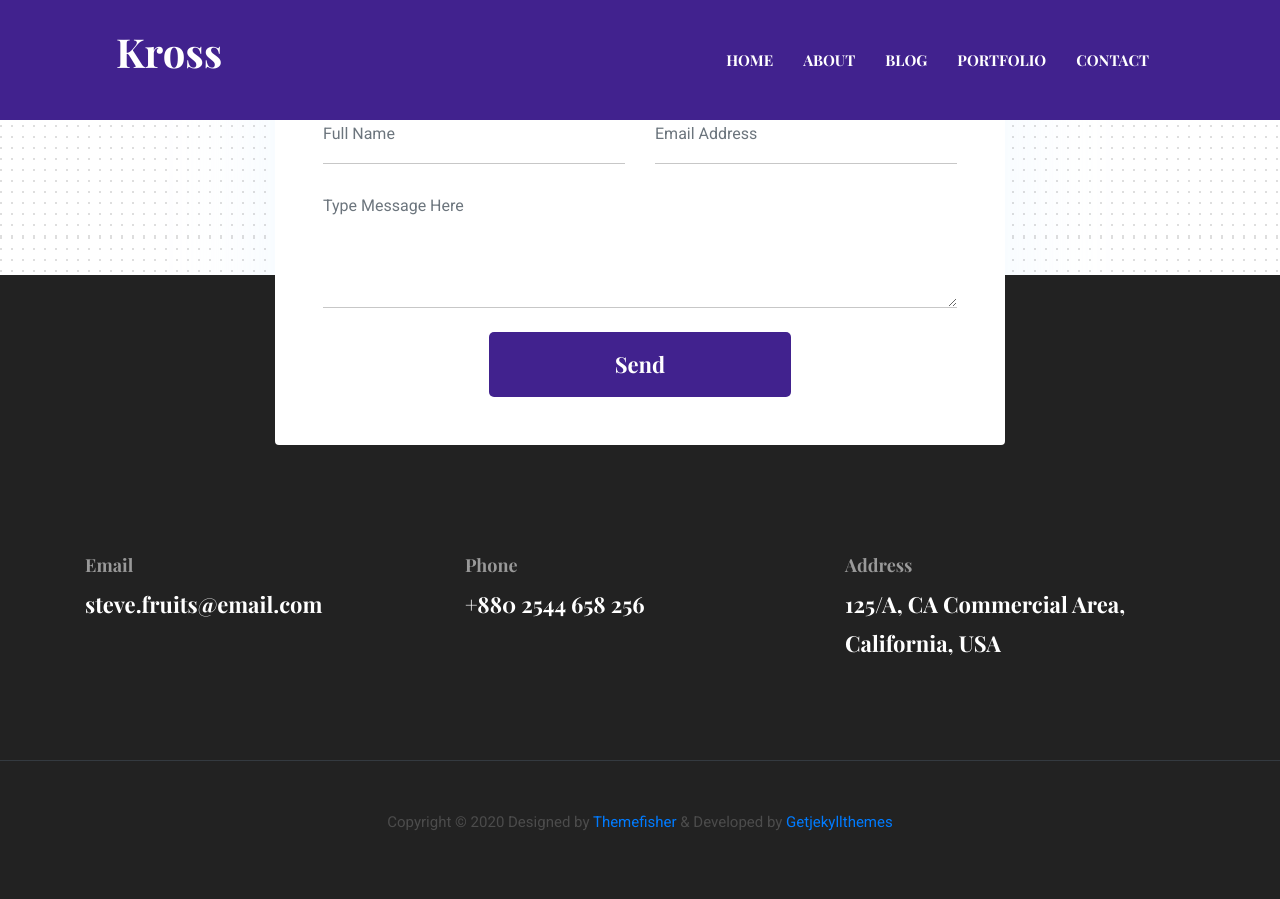
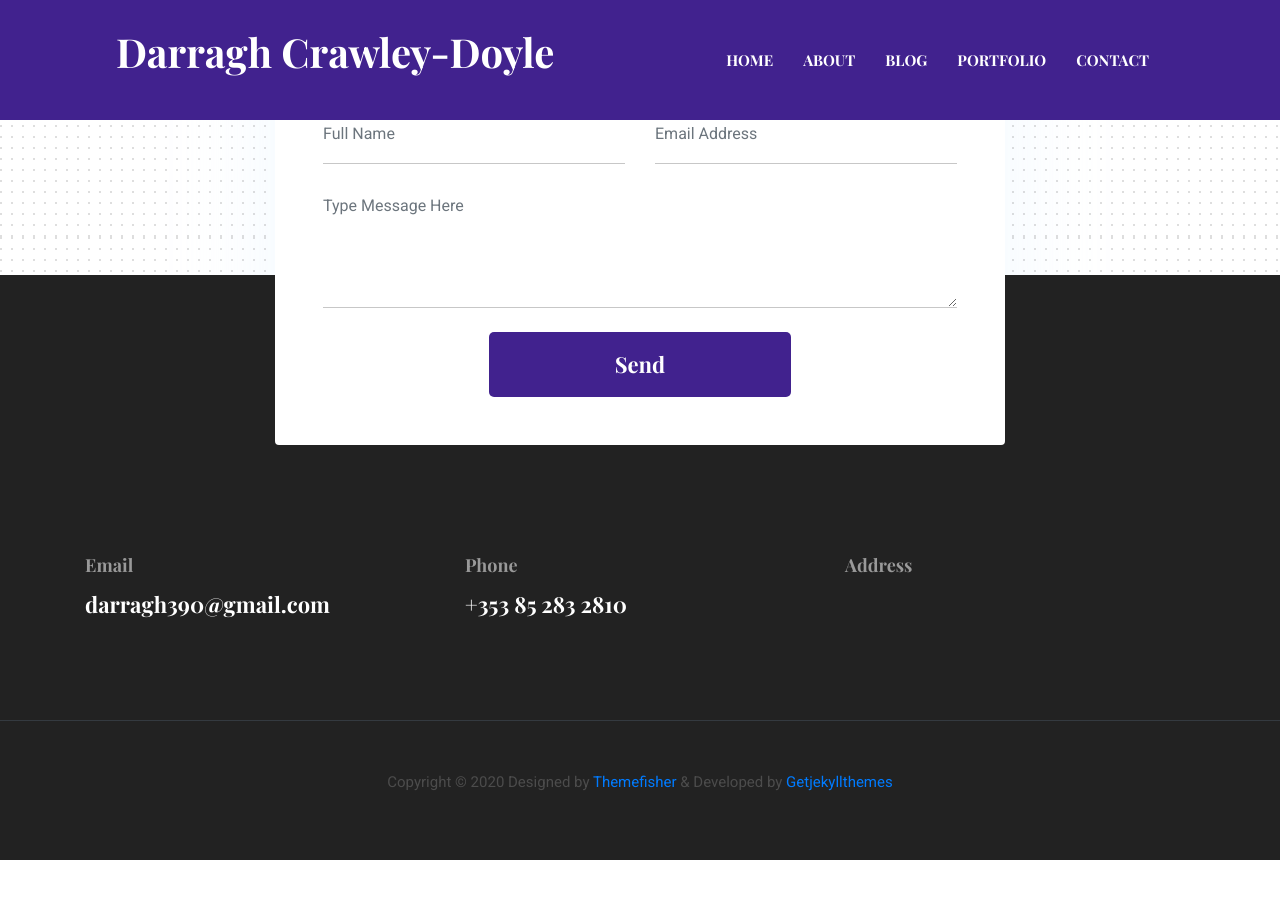
Before and after one commit to WeetabixsJNR/WeetabixsJNR.github.io, a Jekyll site: the page built from index.html, in a window 1280 px wide and 900 px high, scrolled down 6590 px. Built offline with Jekyll 4.4.1, drawn with Linux system fonts in a browser that asks for light colours; after the commit the page ends 7450 px from its top, so only the background shows below that.

Commit message:
Testing Changes

```diff
--- a/_data/settings.yml
+++ b/_data/settings.yml
@@ -2,13 +2,13 @@
 #-------------------------------
 # General Site Settings
 
-title: Kross
+title: Darragh Crawley-Doyle
 logo:
 author: themefisher
-description: this is meta description
-email: steve.fruits@email.com
-phone: +880 2544 658 256
-address: 125/A, CA Commercial Area, California, USA
+description: Darragh's portfolio site
+email: darragh390@gmail.com
+phone: +353 85 283 2810
+address:
 copyright: Copyright &copy; 2020 Designed by [Themefisher](https://themefisher.com) & Developed by [Getjekyllthemes](https://getjekyllthemes.com)
 
 menu:
```
